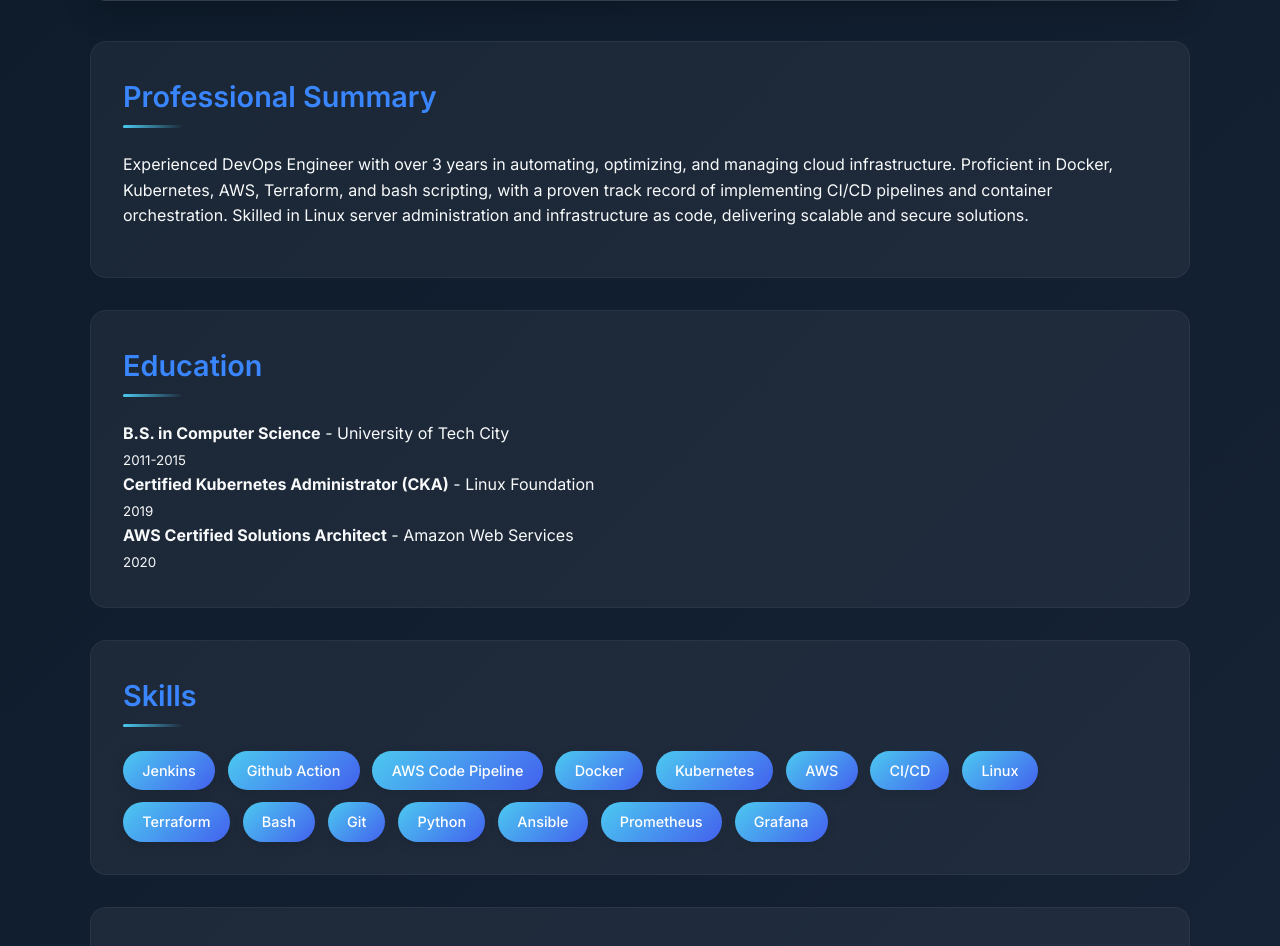
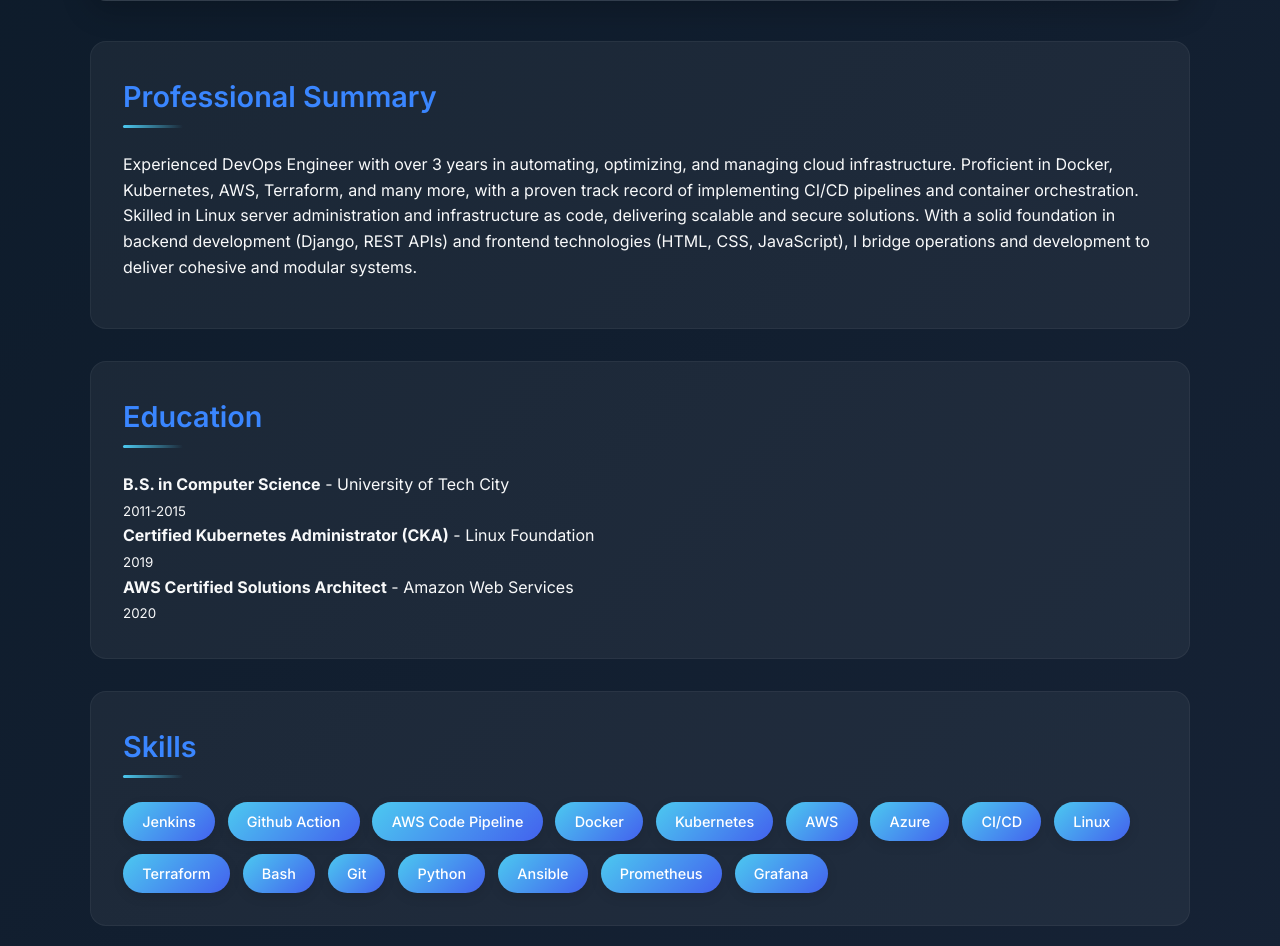
Before and after one commit to Jonathan-Atana/DevOps-Resume, a Flask app: page / in a window 1280 px wide. Shown: the part 301-1247 px from the top of the page. Run offline with Flask 3, Linux system fonts and the light colour scheme.

Commit message:
Update Portfolio: Add skills

```diff
--- a/templates/index.html
+++ b/templates/index.html
@@ -304,10 +304,13 @@
 				<p>
 					Experienced DevOps Engineer with over 3 years in automating,
 					optimizing, and managing cloud infrastructure. Proficient in Docker,
-					Kubernetes, AWS, Terraform, and bash scripting, with a proven track
-					record of implementing CI/CD pipelines and container orchestration.
-					Skilled in Linux server administration and infrastructure as code,
-					delivering scalable and secure solutions.
+					Kubernetes, AWS, Terraform, and many more, with a proven track record
+					of implementing CI/CD pipelines and container orchestration. Skilled
+					in Linux server administration and infrastructure as code, delivering
+					scalable and secure solutions. With a solid foundation in backend
+					development (Django, REST APIs) and frontend technologies (HTML, CSS,
+					JavaScript), I bridge operations and development to deliver cohesive
+					and modular systems.
 				</p>
 			</section>
 
@@ -338,6 +341,7 @@
 					<span class="skill">Docker</span>
 					<span class="skill">Kubernetes</span>
 					<span class="skill">AWS</span>
+					<span class="skill">Azure</span>
 					<span class="skill">CI/CD</span>
 					<span class="skill">Linux</span>
 					<span class="skill">Terraform</span>
```
